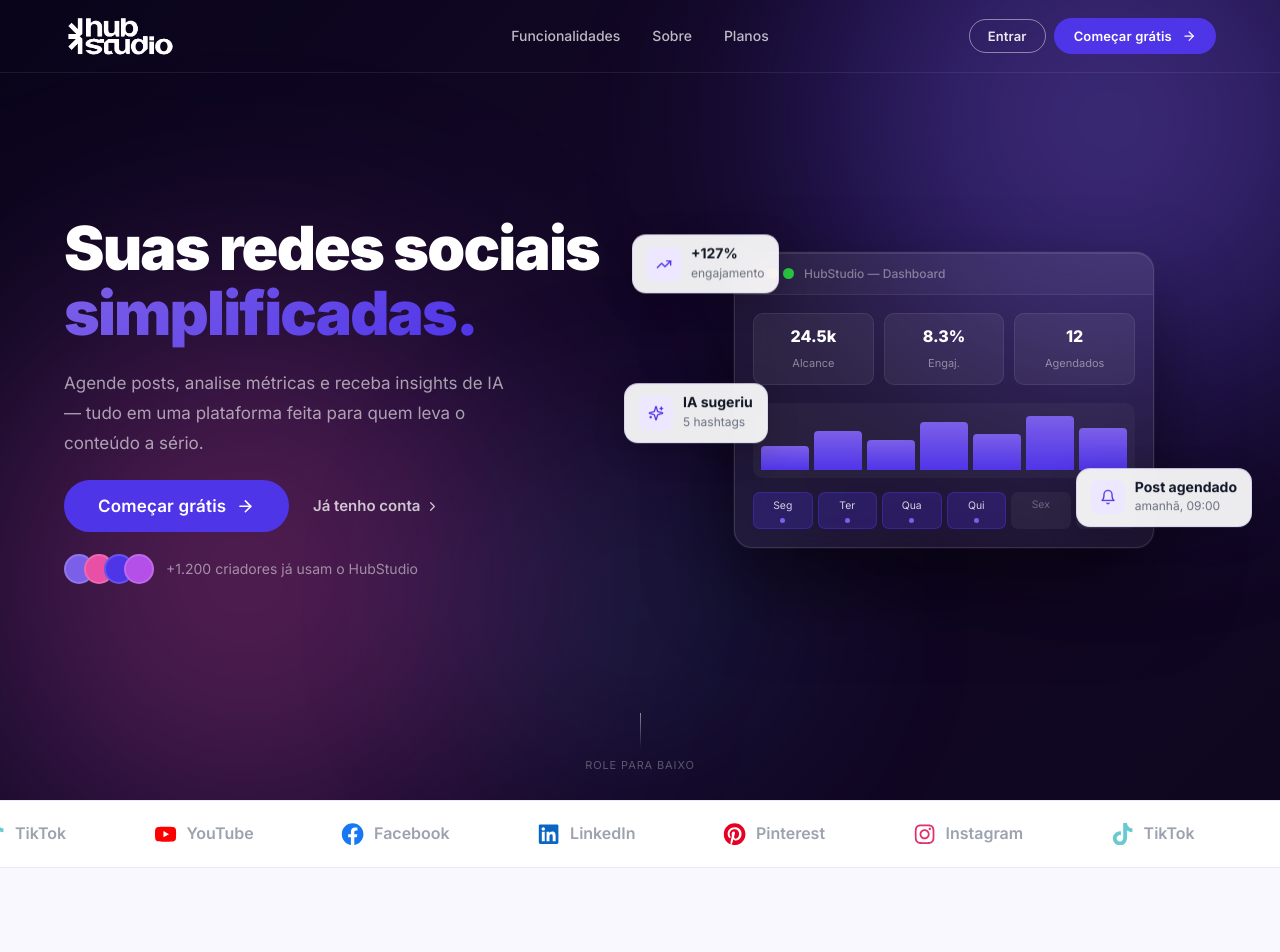
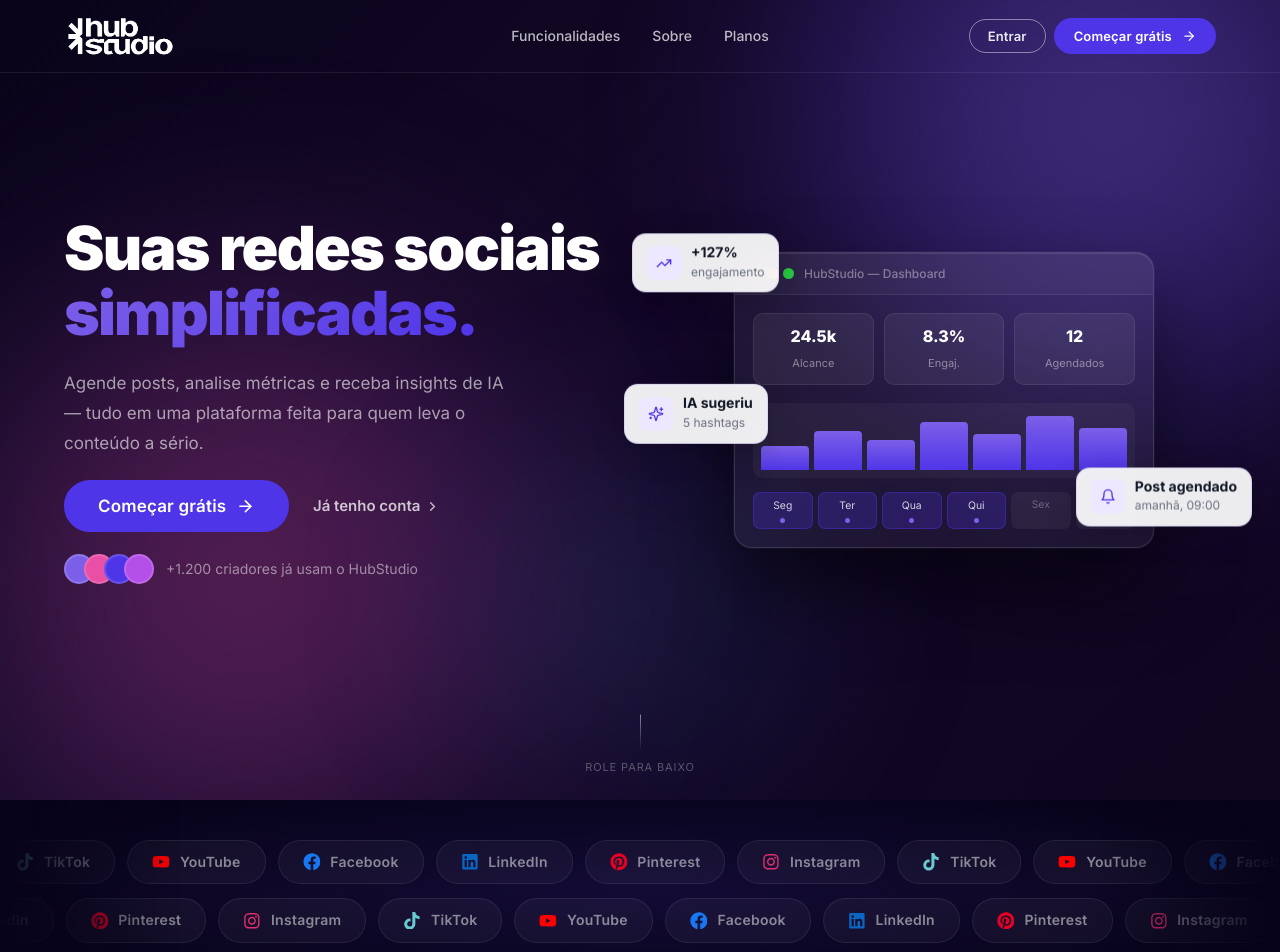
Before and after one commit to brenosemfreio/tcc, a React (Vite) app: page / in a window 1280 px wide. Shown: the top 952 px of the page. Built offline with nearby package versions, Linux system fonts and the light colour scheme.

Commit message:
chore: auto sync [Claude]

```diff
--- a/src/pages/Landing/Landing.css
+++ b/src/pages/Landing/Landing.css
@@ -448,36 +448,109 @@
    ══════════════════════════════════════════════════════════ */
 .l-marquee {
   overflow: hidden;
-  background: #fff;
-  border-top: 1px solid #EDE8FF;
-  border-bottom: 1px solid #EDE8FF;
-  padding: 20px 0;
+  position: relative;
+  background: linear-gradient(180deg, #07031A 0%, #0C0620 50%, #07031A 100%);
+  padding: 40px 0;
+  display: flex;
+  flex-direction: column;
+  gap: 14px;
 }
 
+.l-marquee::before {
+  content: '';
+  position: absolute;
+  inset: 0;
+  background: radial-gradient(ellipse 70% 100% at 50% 50%, rgba(79, 53, 232, 0.1) 0%, transparent 70%);
+  pointer-events: none;
+}
+
+/* Fade lateral */
+.l-marquee__fade {
+  position: absolute;
+  top: 0; bottom: 0;
+  width: 180px;
+  z-index: 2;
+  pointer-events: none;
+}
+.l-marquee__fade--left {
+  left: 0;
+  background: linear-gradient(to right, #07031A 0%, transparent 100%);
+}
+.l-marquee__fade--right {
+  right: 0;
+  background: linear-gradient(to left, #07031A 0%, transparent 100%);
+}
+
+/* Tracks */
 .l-marquee__track {
   display: flex;
   width: max-content;
-  animation: marqueeRoll 28s linear infinite;
+  animation: marqueeRoll 34s linear infinite;
 }
+.l-marquee__track--rev {
+  animation: marqueeRollRev 28s linear infinite;
+}
+.l-marquee__track:hover { animation-play-state: paused; }
 
+/* Item — pill glassmorphism */
 .l-marquee__item {
   display: flex;
   align-items: center;
   gap: 10px;
-  padding: 0 44px;
-  font-size: 1rem;
+  padding: 10px 24px;
+  margin: 0 6px;
+  background: rgba(255, 255, 255, 0.04);
+  border: 1px solid rgba(255, 255, 255, 0.08);
+  border-radius: 100px;
+  color: rgba(255, 255, 255, 0.5);
+  font-size: 0.875rem;
   font-weight: 600;
-  color: #9CA3AF;
   white-space: nowrap;
-  transition: color 200ms;
+  letter-spacing: 0.02em;
+  cursor: default;
+  transition:
+    background 280ms,
+    border-color 280ms,
+    color 280ms,
+    transform 280ms cubic-bezier(0.34, 1.56, 0.64, 1),
+    box-shadow 280ms;
+}
+.l-marquee__item:hover {
+  background: rgba(79, 53, 232, 0.16);
+  border-color: rgba(79, 53, 232, 0.45);
+  color: #fff;
+  transform: translateY(-4px) scale(1.03);
+  box-shadow: 0 10px 30px rgba(79, 53, 232, 0.28);
 }
 
-.l-marquee__item svg { font-size: 1.4rem; }
-.l-marquee__item:hover { color: #4F35E8; }
+/* Ícone com glow da cor da plataforma */
+.l-marquee__icon-wrap {
+  display: flex;
+  align-items: center;
+  justify-content: center;
+  font-size: 1.1rem;
+  color: var(--c);
+  transition: transform 280ms cubic-bezier(0.34, 1.56, 0.64, 1), filter 280ms;
+}
+.l-marquee__item:hover .l-marquee__icon-wrap {
+  transform: scale(1.25) rotate(-8deg);
+  filter: drop-shadow(0 0 8px var(--c));
+}
+
+.l-marquee__name {
+  transition: letter-spacing 280ms;
+}
+.l-marquee__item:hover .l-marquee__name {
+  letter-spacing: 0.04em;
+}
 
 @keyframes marqueeRoll {
   from { transform: translateX(0); }
   to   { transform: translateX(-33.333%); }
+}
+@keyframes marqueeRollRev {
+  from { transform: translateX(-33.333%); }
+  to   { transform: translateX(0); }
 }
 
 /* ══════════════════════════════════════════════════════════
--- a/src/pages/Landing/Landing.jsx
+++ b/src/pages/Landing/Landing.jsx
@@ -291,13 +291,32 @@ export default function Landing() {
 
       {/* ── Marquee ──────────────────────────────────── */}
       <div className="l-marquee">
+        <div className="l-marquee__fade l-marquee__fade--left" />
+        <div className="l-marquee__fade l-marquee__fade--right" />
+
         <div className="l-marquee__track">
           {[...PLATFORMS, ...PLATFORMS, ...PLATFORMS].map((p, i) => {
             const Icon = p.icon
             return (
-              <div key={i} className="l-marquee__item">
-                <Icon style={{ color: p.color }} />
-                <span>{p.name}</span>
+              <div key={i} className="l-marquee__item" style={{ '--c': p.color }}>
+                <span className="l-marquee__icon-wrap">
+                  <Icon />
+                </span>
+                <span className="l-marquee__name">{p.name}</span>
+              </div>
+            )
+          })}
+        </div>
+
+        <div className="l-marquee__track l-marquee__track--rev">
+          {[...PLATFORMS, ...PLATFORMS, ...PLATFORMS].map((p, i) => {
+            const Icon = p.icon
+            return (
+              <div key={i} className="l-marquee__item" style={{ '--c': p.color }}>
+                <span className="l-marquee__icon-wrap">
+                  <Icon />
+                </span>
+                <span className="l-marquee__name">{p.name}</span>
               </div>
             )
           })}
```
